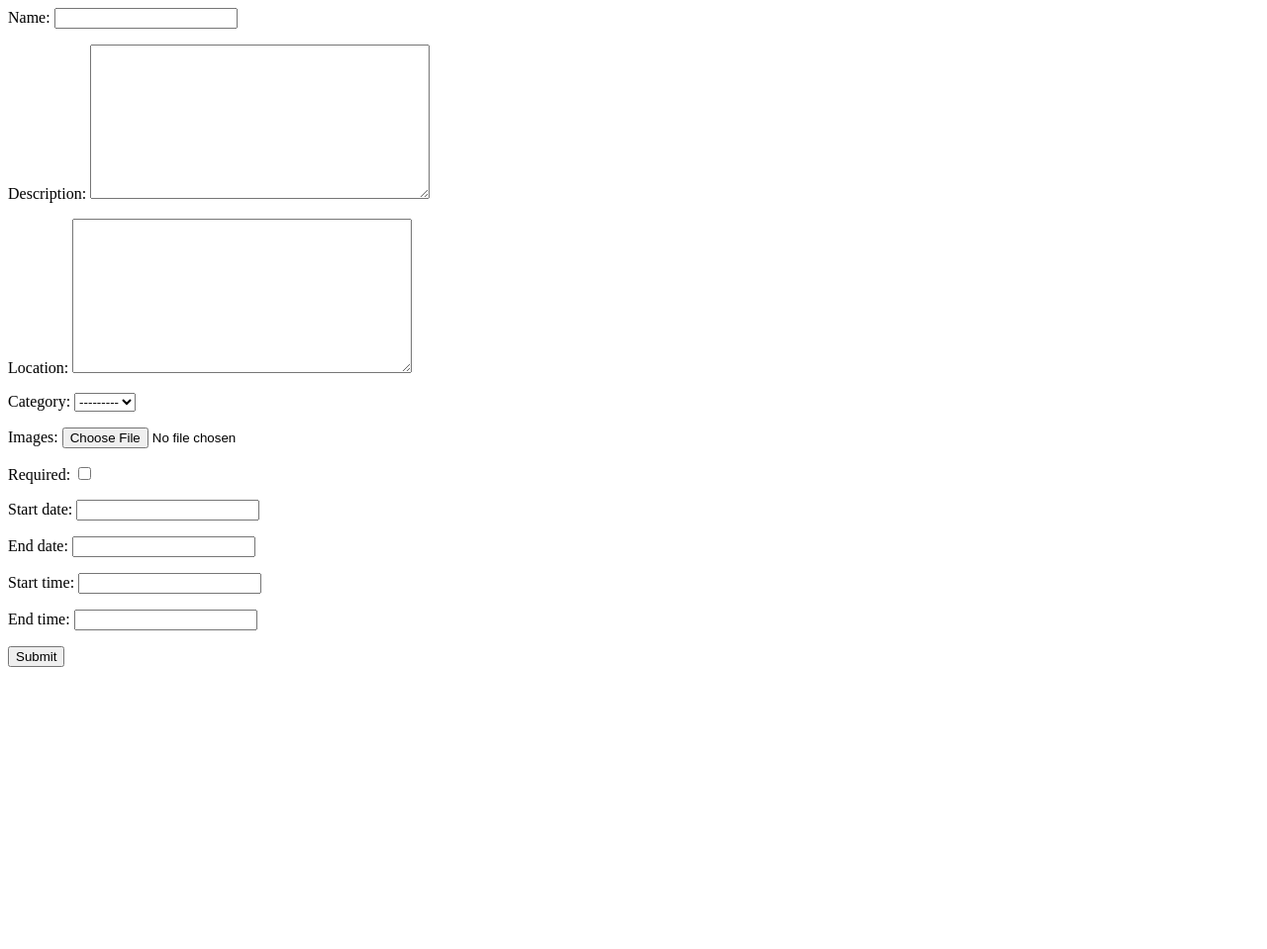
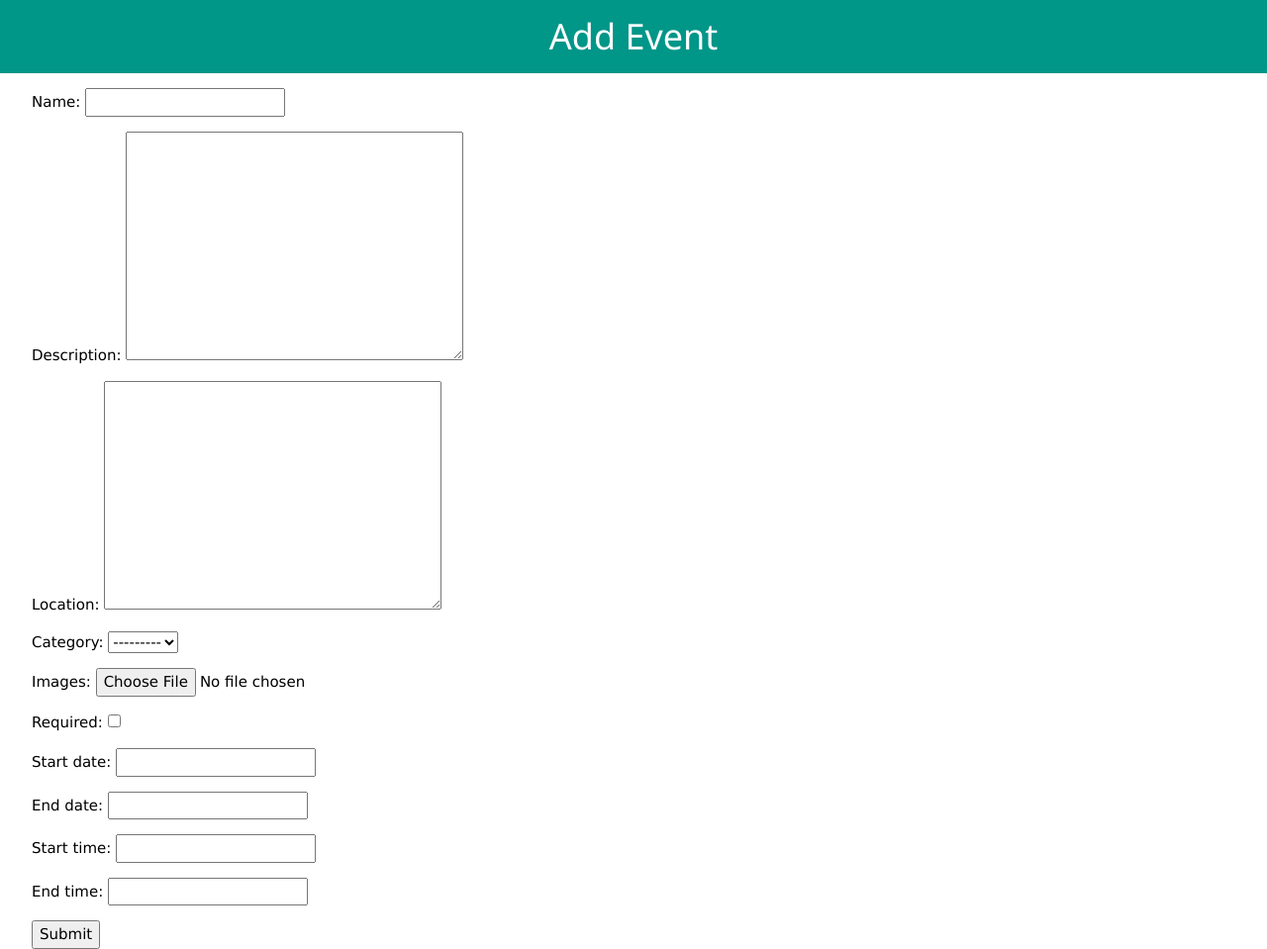
Before and after one commit to cornell-dti/O-Week, a Django app: page /flow/add_event/ in a window 1280 px wide. Shown: the whole page at 99% size. Before the commit the page ends 674 px from the top, so only its background shows below. Run offline with Django 3.2, Linux system fonts and the light colour scheme; data comes from the database, SQL or seed files in the repository.

Commit message:
fixed add template

```diff
--- a/flowdb/templates/add.html
+++ b/flowdb/templates/add.html
@@ -1,5 +1,31 @@
-<form action="/flow/add_event/" method="post" enctype="multipart/form-data" data-ajax="false">
-    {% csrf_token %}
-    {{ form.as_p}}
-    <input type="submit" value="Submit" />
-</form>
+<!DOCTYPE html>
+
+<html>
+
+    <head>
+        <title>Add Event</title>
+        <meta name="viewport" content="width=device-width, initial-scale=1">
+        <link rel="stylesheet" href="http://www.w3schools.com/lib/w3.css">
+    </head>
+
+    <body>
+
+        <!-- BEGIN PAGE TITLE -->
+        <div class="w3-container w3-teal">
+            <h1 style=text-align:center>Add Event</h1>
+        </div>
+        <!-- END PAGE TITLE -->
+
+		<div class="w3-container w3-margin-left">
+    		<!-- BEGIN UPLOAD FORM -->
+			<form action="/flow/add_event/" method="post" enctype="multipart/form-data" data-ajax="false">
+    			{% csrf_token %}
+    			{{ form.as_p}}
+    			<input type="submit" value="Submit" />
+			</form>
+			<!-- END UPLOAD FORM -->
+		</div>
+
+	</body>
+
+</html>
```
